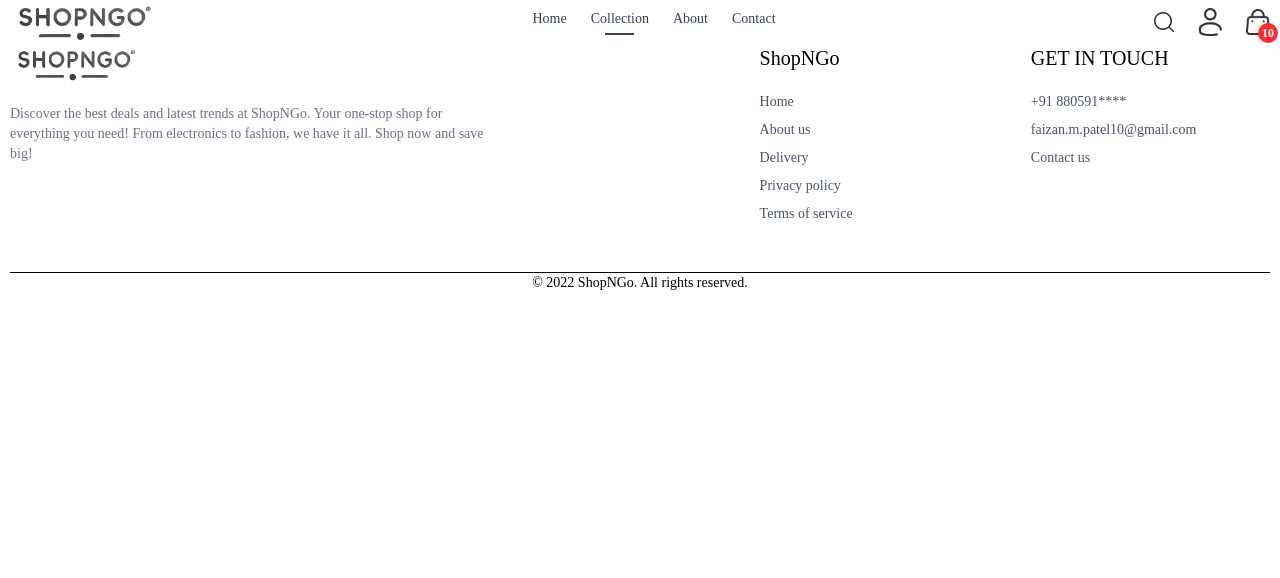
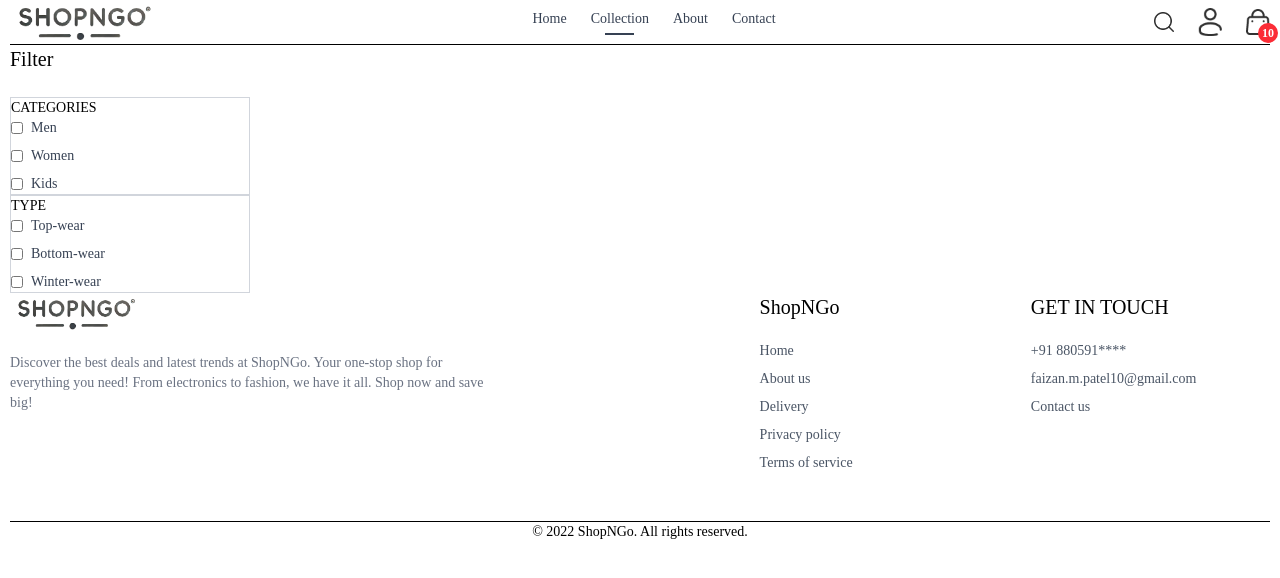
Before and after one commit to FAIZAN101013/ShopNGo, a React (Vite) app in the folder frontend/: page /collection in a window 1280 px wide. Shown: the top 578 px of the page. Built offline with nearby package versions, Linux system fonts and the light colour scheme.

Commit message:
collection

```diff
--- a/frontend/src/pages/Collection.jsx
+++ b/frontend/src/pages/Collection.jsx
@@ -1,9 +1,58 @@
 import React from 'react'
+import { useState } from 'react'
+
 
 const Collection = () => {
+  const [showFilter, setShowFilter] = useState(true);
+
   return (
-    <div>
+    <div className='flex flex-col  sm:flex-row  gap-1 sm:gap-10 pt-10 border-t'>
 
+      {/** filter option */}
+      <div className='min-w-60'>
+        <p className='my-2 text-xl flex items-center cursor-pointer gap-2'>Filter </p>
+        <br />
+        {/** category option */}
+        <div className={`border border-gray-300 pl-5 py-3 mt-6 ${showFilter ? '' : 'hidden'}`}>
+
+          <p className='mb-3 text-sm font-medium '>CATEGORIES</p>
+          <div className='flex flex-col gap-2 text-sm font-light text-gray-700'>
+            <p className='flex gap-2'>
+              <input  className='w-3' type='checkbox' value={' Men'} />Men
+
+            </p>
+            <p className='flex gap-2'>
+              <input  className='w-3' type='checkbox' value={'Women'} /> Women
+
+            </p>
+            <p className='flex gap-2'>
+              <input  className='w-3' type='checkbox' value={'Kides'} /> Kids
+
+            </p>
+
+          </div>
+        </div>
+        {/** Subcategory */}
+         <div className={`border border-gray-300 pl-5 py-3 mt-6 ${showFilter ? '' : 'hidden'}`}>
+
+          <p className='mb-3 text-sm font-medium '>TYPE</p>
+          <div className='flex flex-col gap-2 text-sm font-light text-gray-700'>
+            <p className='flex gap-2'>
+              <input  className='w-3' type='checkbox' value={'Top-wear'} /> Top-wear
+
+            </p>
+            <p className='flex gap-2'>
+              <input  className='w-3' type='checkbox' value={'BOTTOM-WEAR'} /> Bottom-wear
+
+            </p>
+            <p className='flex gap-2'>
+              <input  className='w-3' type='checkbox' value={'WINTER WEAR'} /> Winter-wear
+
+            </p>
+
+          </div>
+        </div>
+      </div>
     </div>
   )
 }
```
Also changed, not shown: 1 other file (tests, documents, lock files or other folders).
